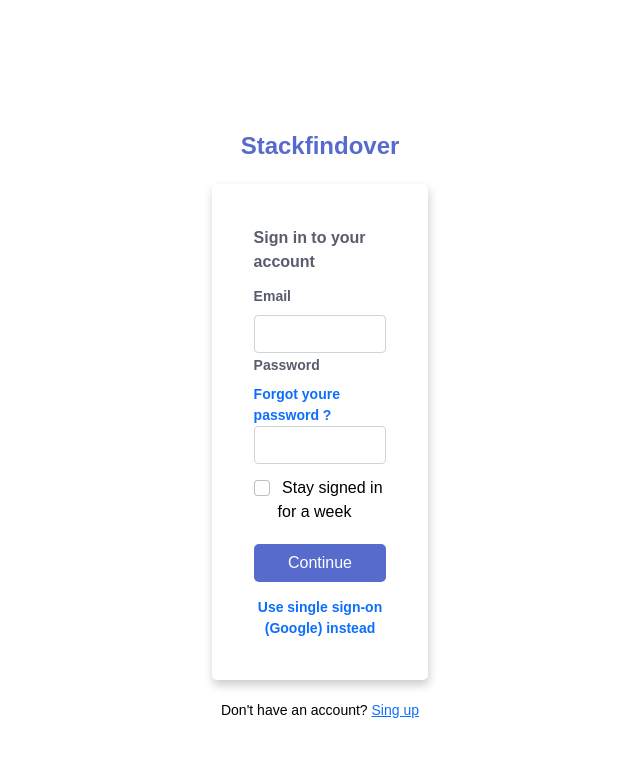
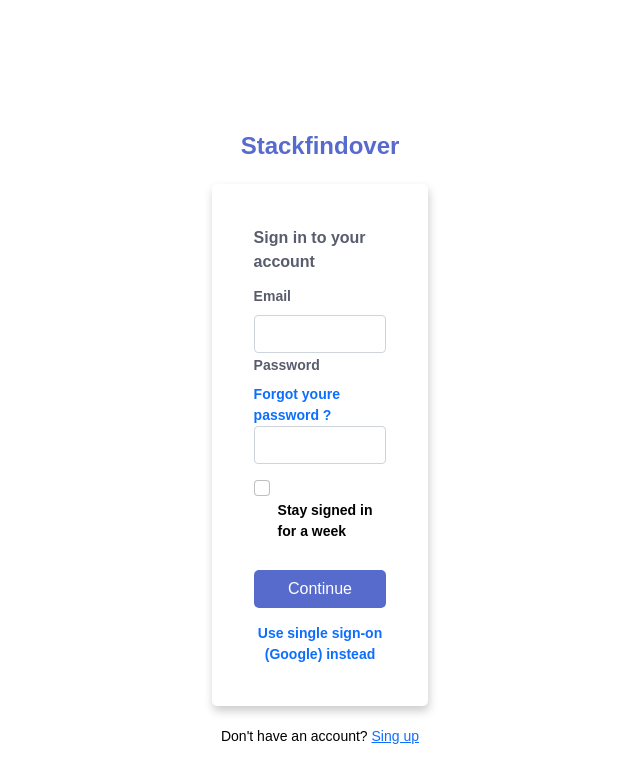
Before and after one commit to Mikuz1/JS---Lektorium, a plain HTML site: page 2/index.html in a window 1280 px wide. Shown: the whole page, without its empty margins (320-960 px from the left). Drawn offline with nearby package versions, Linux system fonts and the light colour scheme.

Commit message:
Update index.html

```diff
--- a/2/index.html
+++ b/2/index.html
@@ -30,7 +30,7 @@
         <div class="form-check">
           <input class="form-check-input" type="checkbox" value="" id="flexCheckDefault">
           <label class="form-check-label" for="flexCheckDefault"></label>
-          Stay signed in for a week
+          <label class="form-label">Stay signed in for a week </label>
         </div>
         <div class="d-grid gap-2 col-12 mx-auto">
           <button class="btn" type="button">Continue</button>
```
